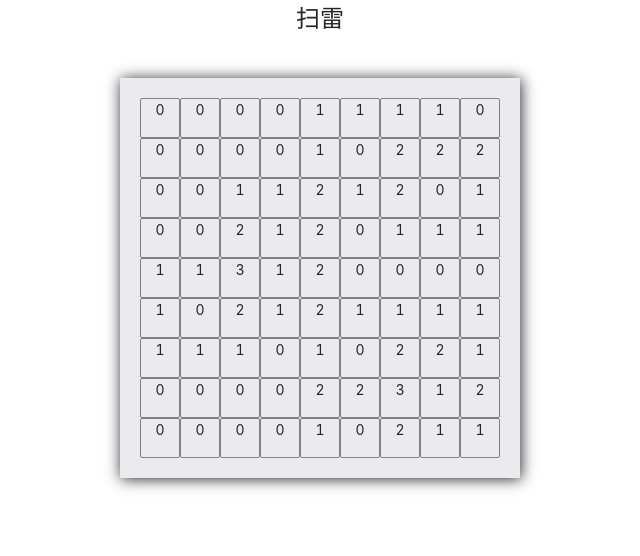
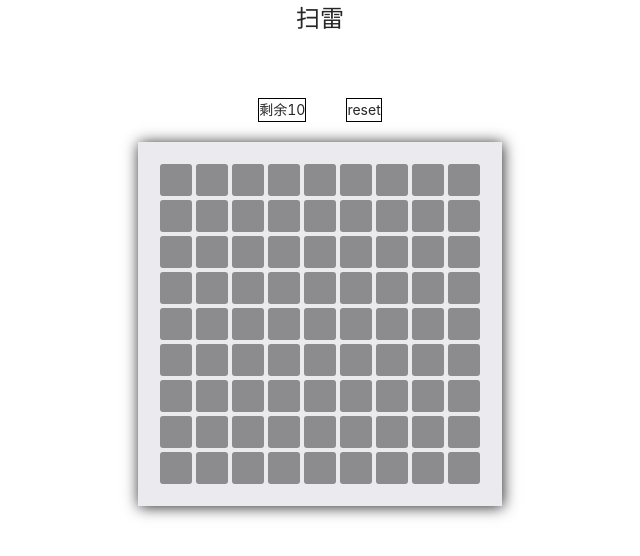
Before and after one commit to enpitsuLin/Vue-minesweeper, a Vue app: page / in a window 1280 px wide. Shown: the top 556 px of the page, without its empty margins (320-960 px from the left). Built offline with nearby package versions, Linux system fonts and the light colour scheme.

Commit message:
鼠标事件 and 简单ui

```diff
--- a/src/components/cell.vue
+++ b/src/components/cell.vue
@@ -1,32 +1,58 @@
 <template>
-  <div class="cell">{{data.adjMine}}</div>
+  <div
+    class="cell"
+    :class="{'open':data.isOpen,'mark':data.isMark}"
+    @click.left="handleOpen"
+    @click.right="handleMark"
+  >{{data.isOpen?(data.isMine==="true"?"💣":data.adjMine):(data.isMark?"🚩":"")}}</div>
 </template>
 
 <script>
 export default {
   name: "cell",
   props: {
-    data: Object
+    data: Object //data {row,index,isOpen,isMark,mine}
   },
   data() {
-    return {
-      opened: false
-    };
+    return {};
   },
-  computer: {}
+  methods: {
+    //handle left cilck
+    handleOpen() {
+      const { row, index } = this.data;
+      this.$emit("handleOpen", row, index);
+    },
+    //handle right cilck
+    handleMark() {
+      const { row, index } = this.data;
+      event.preventDefault();
+      this.$emit("handleMark", row, index);
+    }
+  }
 };
 </script>
 
 <style lang="less">
 .cell {
-  border: 1px solid gray;
-  border-radius: 2px;
-  width: 40px;
-  height: 40px;
+  background-color: rgba(0, 0, 0, 0.4);
+  color: #eeeeee;
+  border-radius: 3px;
+  margin: 2px;
+  width: 32px;
+  height: 32px;
   cursor: pointer;
   text-align: center;
+  &.open {
+    background-color: rgba(0, 0, 0, 0.7);
+  }
+  &.mark {
+    background-color: rgba(198, 192, 147, 0.4);
+    &:hover {
+      background-color: rgba(0, 0, 0, 0.5);
+    }
+  }
   &:hover {
-    background-color: #fff2e2;
+    background-color: rgba(0, 0, 0, 0.3);
   }
 }
 </style>
--- a/src/components/minebroad.vue
+++ b/src/components/minebroad.vue
@@ -1,8 +1,18 @@
 <template>
   <div class="mine-body">
+    <div>
+      <div style="border:1px solid #000000;float:left;margin:20px">剩余{{mineCount}}</div>
+      <div style="border:1px solid #000000;float:left;margin:20px;cursor: pointer;" @click="initboard">reset</div>
+    </div>
     <div class="board">
       <div v-for="(row,i) of mineMap" :key="i" class="row">
-        <cell v-for="data of row" :key="data.index" :data="data"></cell>
+        <cell
+          v-for="data of row"
+          :key="`${ data.row }-${ data.index }`"
+          :data="data"
+          @handleMark="handleMark"
+          @handleOpen="handleOpen"
+        ></cell>
       </div>
     </div>
   </div>
@@ -17,7 +27,9 @@ export default {
   components: { Cell },
   data() {
     return {
-      mineMap: []
+      mineMap: [],
+      mineCount: 0,
+      gameover: false
     };
   },
   computed: {
@@ -54,14 +66,11 @@ export default {
         mineMap.push(
           shuffled
             .slice(i, i + width)
-            .map((mine, index) => ({ row: row, index, mine }))
+            .map((isMine, index) => ({ row: row, index, isMine }))
         );
       }
       for (let row = 0; row < height; row++) {
         for (let index = 0; index < width; index++) {
-          /* if (mineMap[row][index].mine === "true") {
-            continue;
-          } */
           const posMine = [
             [row - 1, index - 1],
             [row - 1, index],
@@ -85,7 +94,7 @@ export default {
             ) {
               continue;
             }
-            if (mineMap[_row][_column].mine === "true") {
+            if (mineMap[_row][_column].isMine === "true") {
               adjMine++;
             }
           }
@@ -93,11 +102,49 @@ export default {
             row: row,
             index: index,
             adjMine: adjMine,
-            mine: mineMap[row][index].mine
+            isMine: mineMap[row][index].isMine,
+            isOpen: false,
+            isMark: false
           };
         }
       }
+      this.mineCount = mineTotal;
       return mineMap;
+    },
+    handleOpen(row, index) {
+      const {
+        size: [height, width]
+      } = this.level;
+      if (row < 0 || index < 0 || row > height - 1 || index > width - 1) return;
+
+      let item = this.mineMap[row][index];
+
+      if (item.isOpen) return;
+      if (item.isMark) {
+        this.mineMap[row][index].isMark = false;
+        return;
+      } else {
+        this.mineMap[row][index].isOpen = true;
+      }
+
+      if (item.adjMine !== 0) return;
+      if (item.isMine === "true") {
+        return;
+      }
+      this.handleOpen(row - 1, index);
+      this.handleOpen(row + 1, index);
+      this.handleOpen(row, index + 1);
+      this.handleOpen(row, index - 1);
+    },
+    handleMark(row, index) {
+      if (this.mineCount - 1 < 0) return;
+      const item = this.mineMap[row][index];
+      this.mineCount += item.isMark ? 1 : -1;
+
+      this.mineMap[row][index].isMark = !this.mineMap[row][index].isMark;
+    },
+    GameOver() {
+      this.gameover = true;
     }
   },
   mounted() {
```
